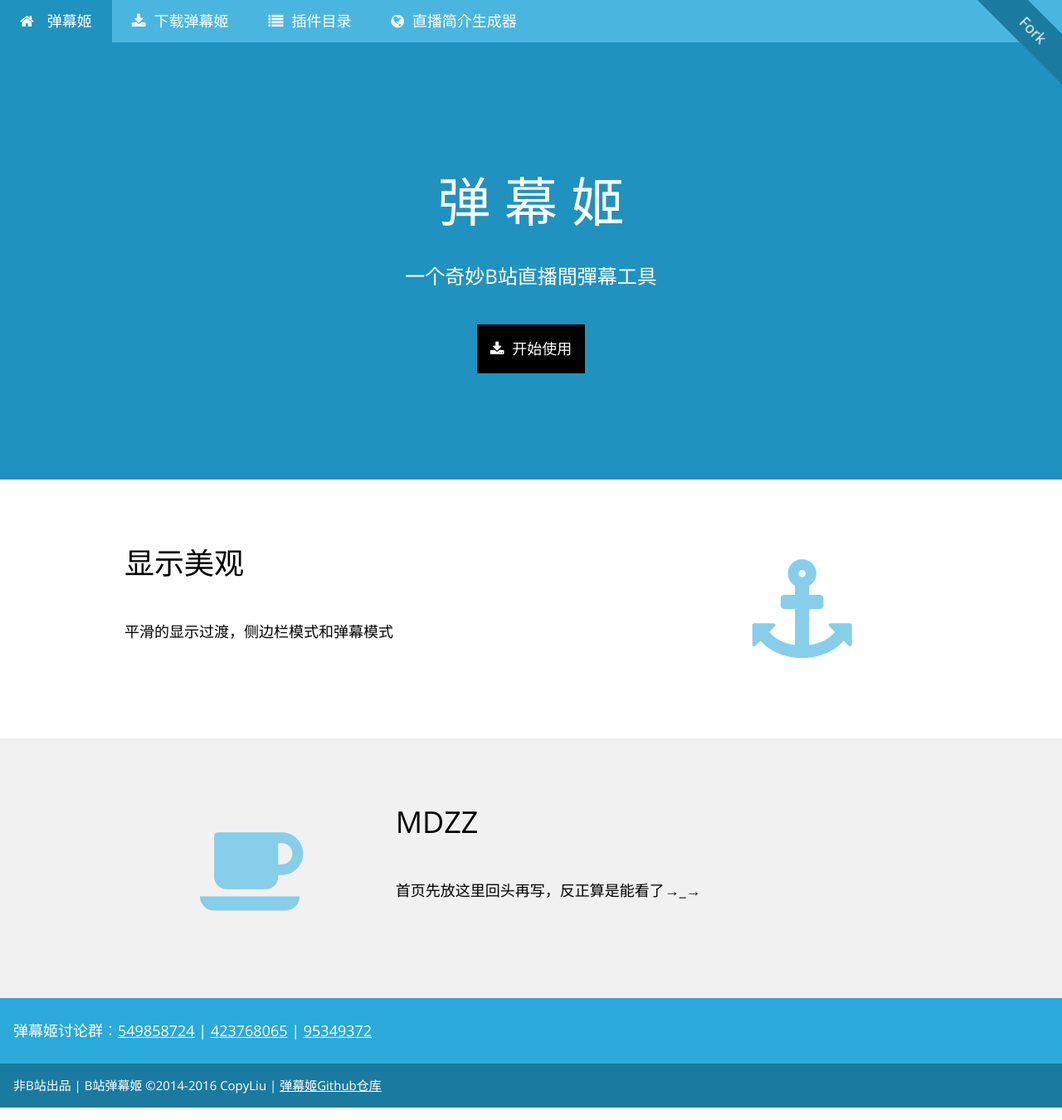
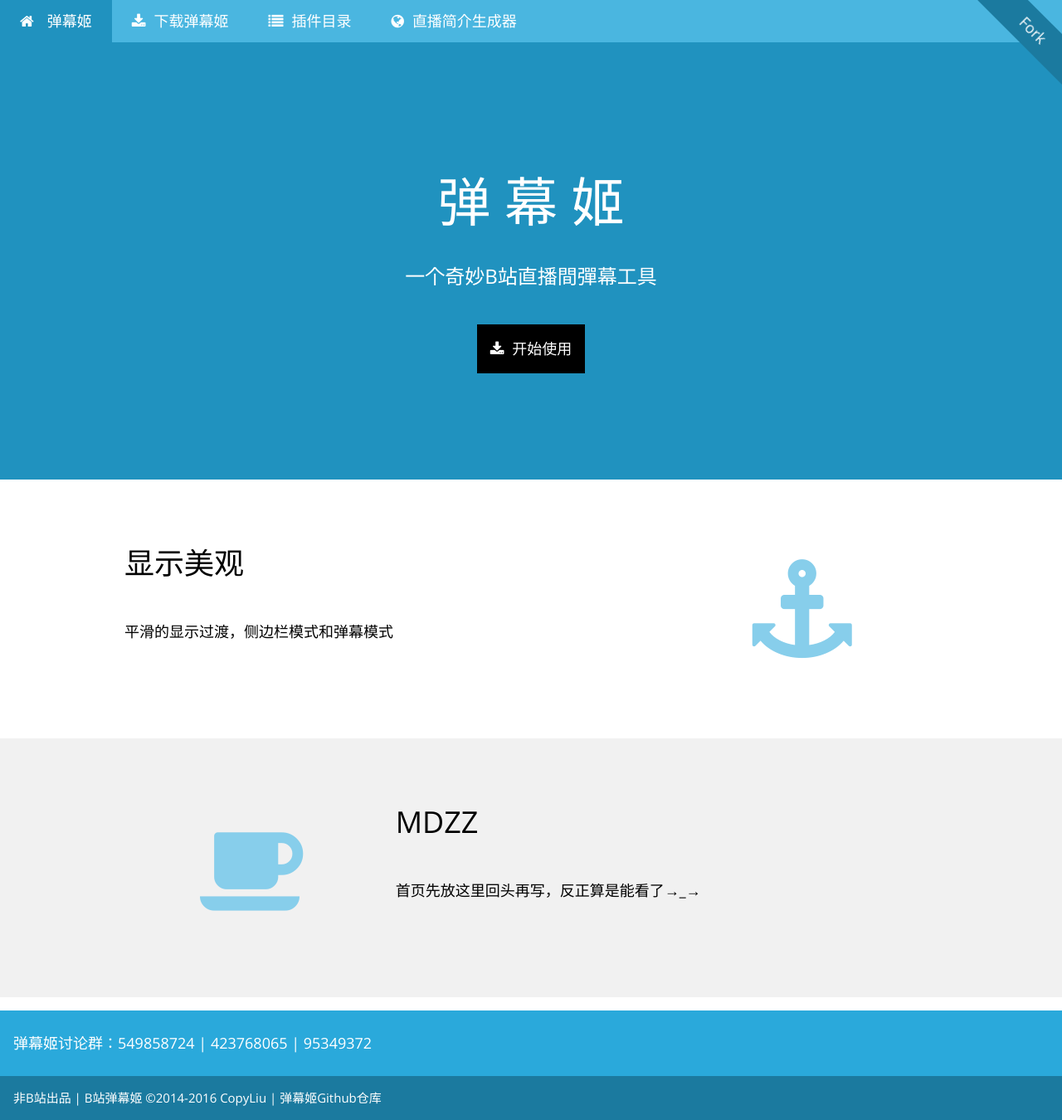
Before and after one commit to Bililive/www.danmuji.org, a Jekyll site: the page built from index.html, in a window 1280 px wide. Shown: the whole page at 83% size. Built offline with Jekyll 4.4.1, drawn with Linux system fonts in a browser that asks for light colours; nearby versions of some CDN libraries; some web fonts are replaced; comment, search, counter and statistics services are not loaded.

Commit message:
CSS更新

```diff
--- a/css/css.css
+++ b/css/css.css
@@ -1,6 +1,6 @@
 #main-container{min-height:100%;position:relative;}
 #navbar-container{/*padding-bottom:80px;*/}
-#page-container{padding-bottom:110px;}
+#page-container{padding-bottom:125px;}
 #footer-container{position:absolute;bottom:0;width:100%;}
 .icon-with-text{margin-right:10;}
 .fork-bar {position:fixed;z-index:999;width:150px;text-align:center;transform:translate3d(-110px,15px,0)rotate(45deg);}
@@ -9,3 +9,11 @@
 .highlighter-rouge .highlight{overflow: auto;}
 code {border:1px solid #bbb;font:14px/1.8em Menlo,Consolas,"Courier New",Courier,"Liberation Mono",monospace;background-color:#f8f8f8;border-radius:5px;max-width:100%;display:inline-block;overflow:auto;vertical-align:middle;padding:0 0.5em;white-space:pre;}
 img {max-width: 100%;max-height:100%;}
+p {margin:1em 0 1em 0;margin-top:1em;margin-bottom:1em;}
+a {text-decoration: none;}
+
+.jumbotron{text-align:center;margin-bottom:0px;}
+.jumbotron h1{font-size:48px;}
+.jumbotron h4{font-size:18px;}
+.jumbotron p{font-size:14px;}
+.vcenter{display:inline-block;vertical-align:middle;float:none;}
```
